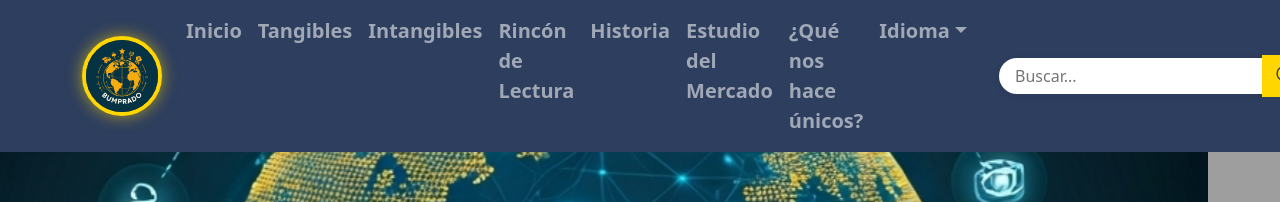
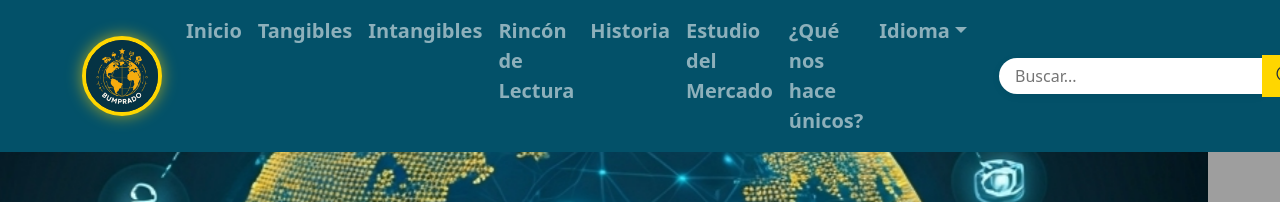
Before and after one commit to Junior9688/BUMPRDO, a plain HTML site: page index.html in a window 1280 px wide. Shown: the top 202 px of the page. Drawn offline with nearby package versions, Linux system fonts and the light colour scheme; grey boxes are pictures that could not be loaded.

Commit message:
Actualizar colores de fondo de la página y la barra de navegación

```diff
--- a/index.html
+++ b/index.html
@@ -7,8 +7,8 @@
   <link href="https://cdn.jsdelivr.net/npm/bootstrap@5.3.2/dist/css/bootstrap.min.css" rel="stylesheet">
   <link href="https://cdn.jsdelivr.net/npm/bootstrap-icons@1.10.5/font/bootstrap-icons.css" rel="stylesheet">
   <style>
-    body { background: #1a2940; color: #fff; }
-    .navbar, .footer { background: #2d3e5e; }
+    body { background: #035169; color: #fff; }
+    .navbar, .footer { background: #035169; }
     .logo-main {
       max-height: 80px;
       border-radius: 50%;
```
